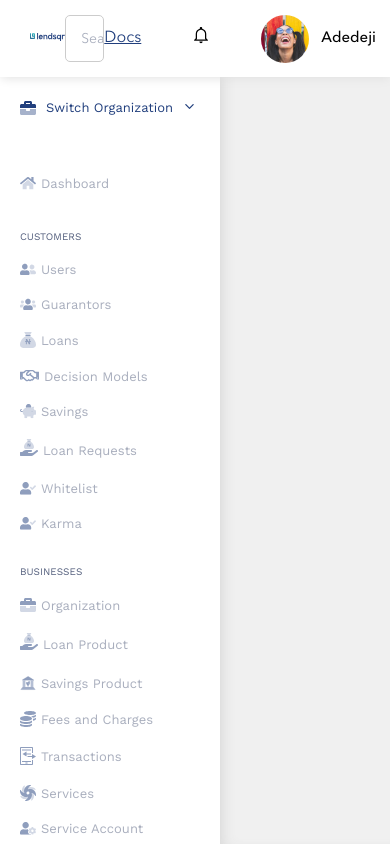
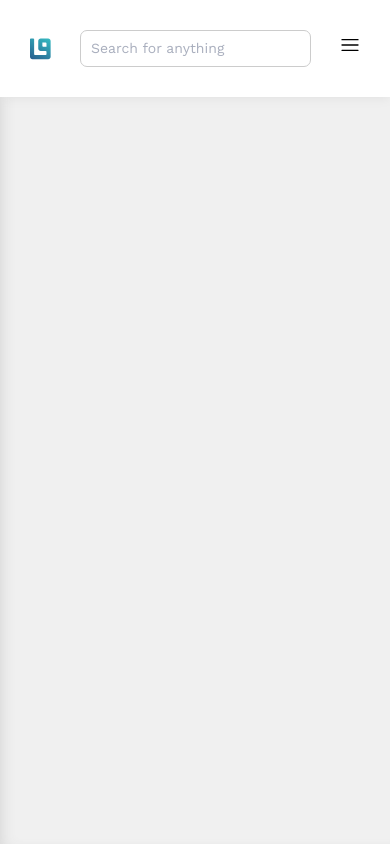
Before and after one commit to OluwadaraDaily/lendersqr-dashboard, a React (Create React App) app: page /dashboard in a window 390 px wide. Built offline with nearby package versions, Linux system fonts and the light colour scheme.

Commit message:
Implement mobile screens and do minor clean ups

```diff
--- a/src/components/Header/Header.js
+++ b/src/components/Header/Header.js
@@ -1,25 +1,36 @@
-import React from 'react'
+import React, { useState } from 'react'
 import './Header.scss'
 import logo from '../../images/logo.svg'
+import miniLogo from '../../images/mini-logo.svg'
 import AppInput from '../AppInput/AppInput'
 import ProfileItem from '../ProfileItem/ProfileItem'
 import { IoMdNotificationsOutline } from "react-icons/io";
+import { IoCloseOutline } from "react-icons/io5";
 import { NavLink } from 'react-router-dom'
+import { RxHamburgerMenu } from "react-icons/rx";
 
-function Header() {
+function Header({ showMenu, toggleMenu }) {
   const notificationVector = React.createElement(IoMdNotificationsOutline)
+  const hamburgerIcon = React.createElement(RxHamburgerMenu)
+  const closeIcon = React.createElement(IoCloseOutline)
+
   return (
     <header className='header-container'>
       <NavLink className="header-logo" to="/">
-        <img src={logo} alt="LendSqr Logo" />
+        <img src={logo} className="main-logo" alt="LendSqr Logo" />
+        <img src={miniLogo} className="mini-logo" alt="LendSqr Logo" />
       </NavLink>
       <div className="header-search-bar">
-        <AppInput placeholder='Search for anything' />
+        <input type="text" className="search" placeholder='Search for anything' />
       </div>
       <nav className="nav-items">
-        <NavLink to="/">Docs</NavLink>
+        <NavLink to="/" className="docs-link">Docs</NavLink>
         <i className='notification-bell'>{ notificationVector }</i>
-        <ProfileItem/>
+        <div className="profile-item">
+          <ProfileItem/>
+        </div>
+        {!showMenu && <i className='hamburger-icon' onClick={toggleMenu}>{ hamburgerIcon }</i>}
+        {showMenu && <i className='hamburger-icon' onClick={toggleMenu}>{ closeIcon }</i>}
       </nav>
     </header>
   )
--- a/src/components/Header/Header.scss
+++ b/src/components/Header/Header.scss
@@ -2,7 +2,7 @@
   display: flex;
   justify-content: space-between;
   align-items: center;
-  padding: 0 3rem;
+  padding: 1.5rem 3rem;
   position: fixed;
   width: 100%;
   background-color: #fff;
@@ -10,6 +10,29 @@
   -moz-box-shadow: 0px 2px 10px -1px rgba(224,224,224,1);
   box-shadow: 0px 2px 10px -1px rgba(224,224,224,1);
   z-index: 20;
+  .header-logo {
+    .mini-logo {
+      display: none;
+    }
+  }
+  .header-search-bar {
+    input {
+      display: inline-block;
+      margin-left: auto;
+      margin-right: auto;
+      padding: 1rem;
+      padding-right: 0;
+      border: 1px solid #ccc;
+      border-radius: .7rem;
+
+      &::placeholder {
+        font-family: 'Work Sans';
+        color: #545F7D;
+        font-size: 1.4rem;
+        opacity: .5;
+      }
+    }
+  }
   .nav-items {
     display: flex;
     gap: 5rem;
@@ -21,5 +44,37 @@
     i.notification-bell {
       font-size: 2rem;
     }
+    i.hamburger-icon {
+      display: none;
+    }
   }
 }
+
+@media only screen and (max-width: 600px) {
+  .header-container {
+    padding: 3rem;
+    .header-logo {
+      .main-logo {
+        display: none;
+      }
+      .mini-logo {
+        display: block;
+      }
+    }
+    .header-search-bar {
+      width: 70%;
+      input {
+        width: 100%;
+      }
+    }
+    .nav-items {
+      a.docs-link, .profile-item, .notification-bell {
+        display: none;
+      }
+      i.hamburger-icon {
+        display: block;
+        font-size: 2rem;
+      }
+    }
+  }
+}
--- a/src/components/Table/Table.js
+++ b/src/components/Table/Table.js
@@ -37,7 +37,8 @@ function Table({ tableData = [], handleViewDetails }) {
     gotoPage,
     pageCount,
     headerGroups,
-    prepareRow
+    prepareRow,
+    setGlobalFilter
   } = tableInstance
 
   const { pageIndex, pageSize } = state
@@ -94,6 +95,7 @@ function Table({ tableData = [], handleViewDetails }) {
 
   return (
     <>
+      <div className="table-wrapper">
         <table {...getTableProps()}>
           <thead>
             {headerGroups.map((headerGroup) => (
@@ -108,7 +110,7 @@ function Table({ tableData = [], handleViewDetails }) {
             {page.map((row, index) => {
               prepareRow(row)
               return (
-              <tr {...row.getRowProps()}>
+                <tr {...row.getRowProps()} onClick={() => handleViewDetails(row.cells[0].value)}>
                   {row.cells.map((cell) => {
                     return <td {...cell.getCellProps()}>{cell.render('Cell')}</td>
                   })}
@@ -136,6 +138,7 @@ function Table({ tableData = [], handleViewDetails }) {
             })}
           </tbody>
         </table>
+      </div>
       <div className="below-table">
         <div className="items-shown">
           <p>Showing</p>
--- a/src/components/Table/Table.scss
+++ b/src/components/Table/Table.scss
@@ -1,3 +1,8 @@
+.table-wrapper {
+  overflow-x: auto !important;
+  &::-webkit-scrollbar {
+    display: none;
+  }
   table {
     width: 100%;
     font-family: 'Work Sans';
@@ -17,6 +22,7 @@ table {
           color: #545F7D;
           font-size: 1rem;
           font-weight: 400;
+          white-space: nowrap;
           span.filter-icon {
             margin: 0;
             margin-left: .2rem;
@@ -27,14 +33,13 @@ table {
 
     tbody {
       tr {
+        cursor: pointer;
         td {
           border-bottom: 1px solid rgba(33, 63, 125, 0.1);
           padding: 1.4rem 0;
           font-size: 1rem;
           color: #545F7D;
-      }
-      td:last-child {
-        border: none;
+          white-space: nowrap;
         }
         .more-options {
           cursor: pointer;
@@ -64,6 +69,7 @@ table {
               p {
                 font-size: 1.2rem;
                 color: #545F7D;
+              }
             }
           }
         }
@@ -137,3 +143,12 @@ table {
     }
   }
 }
+
+
+@media only screen and (max-width: 600px) {
+  .below-table {
+    margin-top: 2rem;
+    flex-direction: column;
+    gap: 2rem;
+  }
+}
--- a/src/layouts/DashboardLayout/DashboardLayout.js
+++ b/src/layouts/DashboardLayout/DashboardLayout.js
@@ -2,15 +2,20 @@ import './DashboardLayout.scss'
 import Header from '../../components/Header/Header'
 import Sidebar from '../../components/Sidebar/Sidebar'
 import { Outlet } from 'react-router-dom'
+import { useRef, useState } from 'react'
 
 function DashboardLayout() {
+  const [showMenu, setShowMenu] = useState(false)
+  const toggleMenu = (e) => {
+    setShowMenu(prevState => !prevState)
+  }
   return (
     <div className='dashboard-layout'>
       <div className="header">
-        <Header/>
+        <Header toggleMenu={toggleMenu} showMenu={showMenu}/>
       </div>
       <main className='main-section'>
-        <div className="sidebar">
+        <div className={showMenu ? "show-sidebar":"sidebar"}>
           <Sidebar/>
         </div>
         <div className="main-content">
--- a/src/layouts/DashboardLayout/DashboardLayout.scss
+++ b/src/layouts/DashboardLayout/DashboardLayout.scss
@@ -27,3 +27,23 @@
     }
   }
 }
+
+@media only screen and (max-width: 600px) {
+  .sidebar {
+    position: absolute;
+    left: -100%;
+  }
+  .main-content {
+    overflow-x: scroll;
+  }
+  .show-sidebar {
+    position: absolute;
+    padding-top: 5rem;
+    left: 0;
+    top: 0;
+    width: 100%;
+    &::-webkit-scrollbar {
+      display: none;
+    }
+  }
+}
--- a/src/pages/Dashboard/AllUsers/AllUsers.scss
+++ b/src/pages/Dashboard/AllUsers/AllUsers.scss
@@ -19,3 +19,22 @@
     padding-bottom: 8rem;
   }
 }
+
+@media only screen and (max-width: 600px) {
+  .user-section-container {
+
+    .user-analytics-cards {
+      width: 100%;
+      flex-wrap: wrap;
+      gap: .8rem;
+    }
+  }
+  .user-analytics-cards > div {
+    flex: 50%;
+  }
+  .users-list {
+    overflow-x: hidden;
+    width: 100%;
+    position: relative;
+  }
+}
--- a/src/pages/Dashboard/User/User.scss
+++ b/src/pages/Dashboard/User/User.scss
@@ -34,6 +34,7 @@ h1.title {
 
   .title-section {
     display: flex;
+    align-items: center;
     justify-content: space-between;
     margin: 1rem 0;
     h1.title {
@@ -169,6 +170,9 @@ h1.title {
     .user-details-section {
       padding: 2rem 0;
       border-bottom: 1px solid rgba(33, 63, 125, .2);
+      &:last-child {
+        border-bottom: none;
+      }
       h1.title {
         font-size: 1.4rem;
         color:#213F7D;
@@ -197,3 +201,38 @@ h1.title {
     }
   }
 }
+
+
+@media only screen and (max-width: 600px) {
+  h1.title {
+    font-size: 1.4rem !important;
+  }
+  .user-container {
+    .image-holder {
+      height: 4rem !important;
+      width: 4rem !important;
+      img {
+      }
+    }
+    .account-details {
+      p.account-balance {
+        font-size: 1.4rem !important;
+      }
+      p.account-info {
+        font-size: .7rem !important;
+      }
+    }
+    .tabs-list {
+      li {
+        font-size: .8rem !important;
+      }
+    }
+
+    .user-details-section {
+      .info-grid {
+        grid-template-columns: repeat(2, 1fr) !important;
+      }
+
+    }
+  }
+}
--- a/src/pages/Login/Login.scss
+++ b/src/pages/Login/Login.scss
@@ -55,3 +55,29 @@
     }
   }
 }
+
+@media only screen and (max-width: 600px) {
+  .login-section {
+    flex-direction: column;
+
+    .login-section__left, .login-section__right {
+      padding: 0;
+    }
+
+    .login-section__left {
+      .logo {
+        top: 3rem;
+        left: 2rem;
+        margin: 0;
+      }
+    }
+
+    .login-section__right {
+      width: 90%;
+      justify-content: flex-start;
+      .form {
+        width: 100%;
+      }
+    }
+  }
+}
```
Also changed, not shown: src/images/mini-logo.svg (added). Lines whose indentation alone changed are shown as unchanged.
